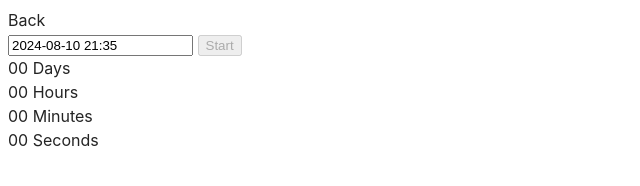
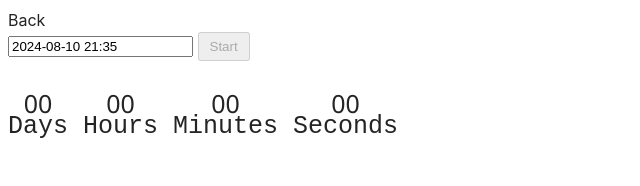
Before and after one commit to yasyasench/goit-js-hw-10, a website built with Vite: page src/1-timer.html in a window 1280 px wide. Shown: the whole page, without its empty margins (0-640 px from the left). Built offline with nearby package versions, Linux system fonts and the light colour scheme.

Commit message:
timer style

```diff
--- a/src/1-timer.html
+++ b/src/1-timer.html
@@ -11,7 +11,7 @@
     <a href="./index.html">Back</a>
 
     <div class="timer">
-      <input type="text" id="datetime-picker" />
+      <input type="text input" id="datetime-picker" />
       <button type="button" disabled data-start>Start</button>
 
       <div class="timer">
@@ -33,7 +33,7 @@
             <span class="label">Seconds</span>
           </div>
         </div>
-        </div>
+      </div>
 
     <script type="module" src="./js/1-timer.js"></script>
   </body>
--- a/src/css/styles.css
+++ b/src/css/styles.css
@@ -23,3 +23,37 @@
   -moz-osx-font-smoothing: grayscale;
   -webkit-text-size-adjust: 100%;
 }
+
+.input {
+  padding: 5px 10px;
+  margin-top: 30px;
+  margin-bottom: 30px;
+}
+
+.label {
+  font-family: 'Courier New', Courier, monospace;
+  font-size: 25px;
+  font-weight: 500;
+}
+
+.value {
+  font-family: 'Segoe UI', Tahoma, Geneva, Verdana, sans-serif;
+  font-size: 25px;
+  font-weight: 500;
+}
+
+.field {
+  display: inline-flex;
+  flex-direction: column;
+  align-items: center;
+}
+
+.time {
+  display: flex;
+  gap: 15px;
+  margin-top: 30px;
+}
+
+.timer button {
+  padding: 5px 10px;
+}
```
